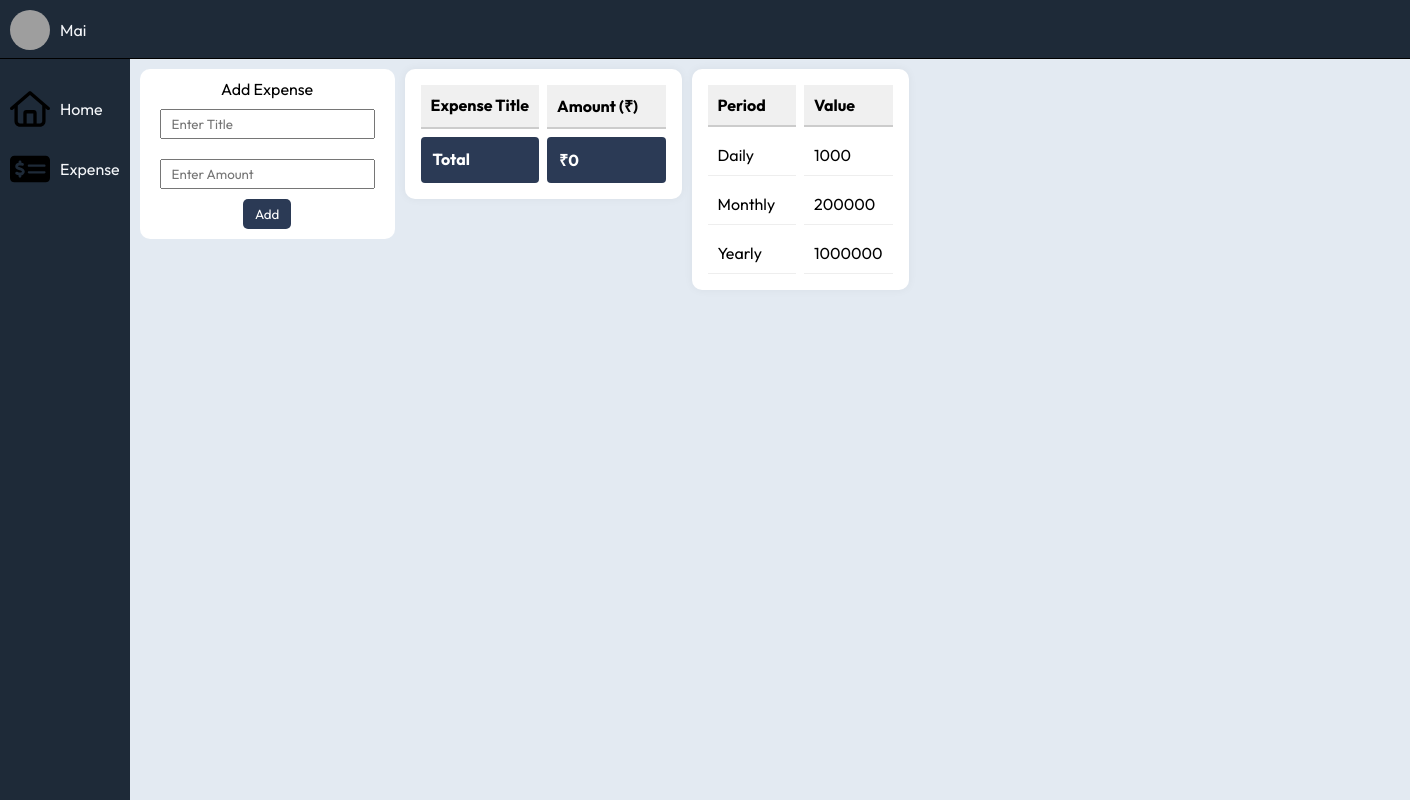
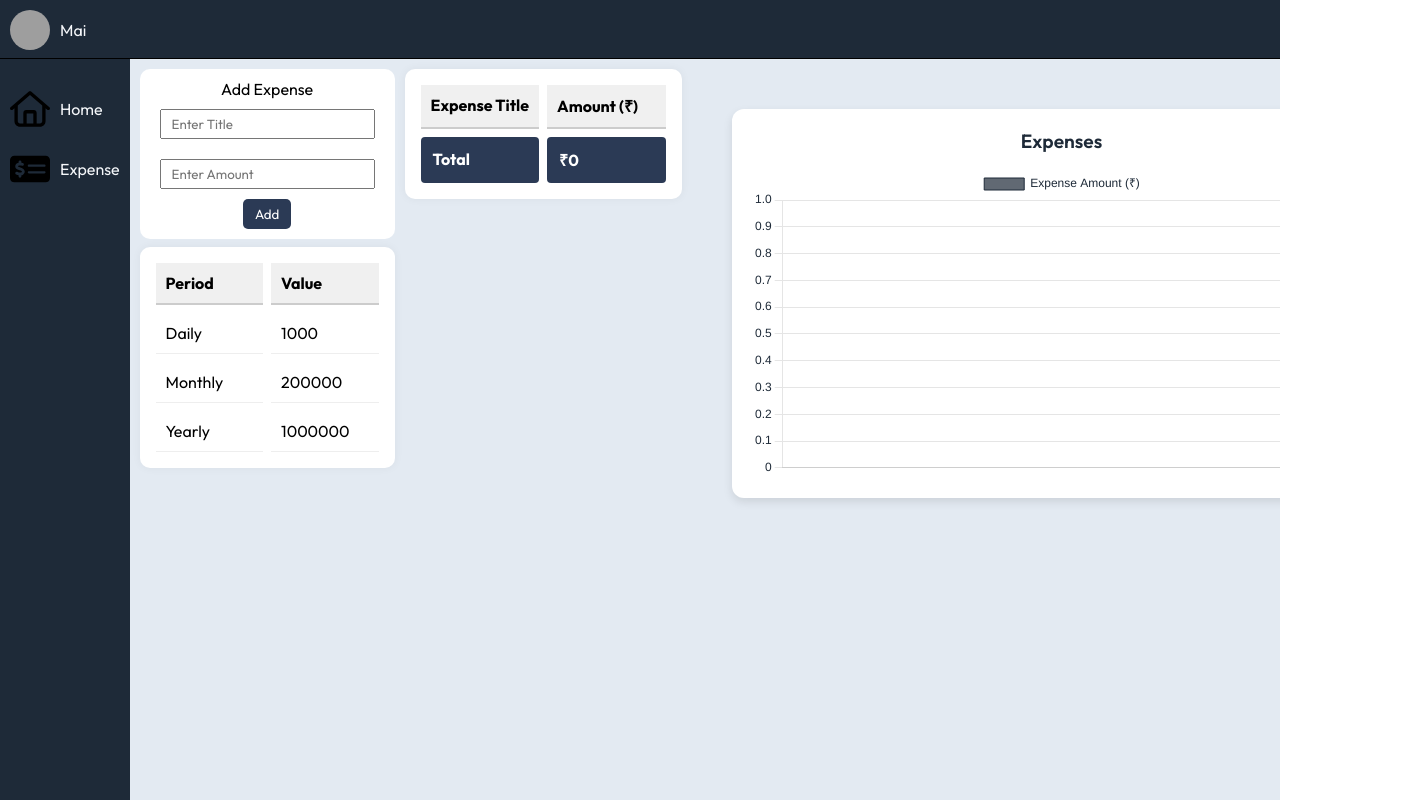
Before and after one commit to Ritesh-Kumar-Verma/Expense-Tracker, a React (Vite) app: page / in a window 1280 px wide. Shown: the top 800 px of the page, 1410 px wide, since content can reach past the window. Built offline with nearby package versions, Linux system fonts and the light colour scheme; grey boxes are pictures that could not be loaded.

Commit message:
Adding Settings

```diff
--- a/package.json
+++ b/package.json
@@ -10,7 +10,9 @@
     "preview": "vite preview"
   },
   "dependencies": {
+    "chart.js": "^4.5.0",
     "react": "^19.1.0",
+    "react-chartjs-2": "^5.3.0",
     "react-dom": "^19.1.0"
   },
   "devDependencies": {
--- a/src/App.jsx
+++ b/src/App.jsx
@@ -1,13 +1,13 @@
 import React from 'react'
 import Sidebar from './Components/Sidebar/Sidebar'
-import Main from './Components/Main/Main'
+import Home from './Components/Home/Home'
 import Trial from './Trial/Trial'
 const App = () => {
   return (
     <>
       <Sidebar/>
-      <Main/>
-      {/* <Trial/> */}
+      <Home/>
+
     </>
   )
 }
--- a/src/Components/Cards/ExpenseCard/ExpenseCard.jsx
+++ b/src/Components/Cards/ExpenseCard/ExpenseCard.jsx
@@ -1,35 +1,40 @@
-import React, { useRef } from 'react'
-import './ExpenseCard.css'
+import React, { useRef } from "react";
+import "./ExpenseCard.css";
 
-
-const ExpenseCard = ({expenseList,addExpense}) => {
+const ExpenseCard = ({ expenseList, addExpense }) => {
   const inputTitleRef = useRef(null);
   const inputAmountRef = useRef(null);
 
+  const addExpenseToList = () => {
+    const title = inputTitleRef.current.value.trim();
+    const amount = parseFloat(inputAmountRef.current.value);
 
-  const addExpenseToList = (inputTitle , inputAmount)=>{
-    const title = inputTitle.current.value;
-    const amount = parseFloat(inputAmount.current.value);
+    if (!title || isNaN(amount) || amount <= 0) {
+      alert("Please enter a valid title and a positive number for amount.");
+      return;
+    }
 
-    addExpense(prevData => ([...prevData, {title,amount}]));
-    inputTitleRef.current.value = '';
-    inputAmountRef.current.value ='';
+    addExpense((prevData) => {
+      const updated = [...prevData, { title, amount }];
+      localStorage.setItem("expenseList", JSON.stringify(updated));
+      return updated;
+    });
 
-  }
-
+    inputTitleRef.current.value = "";
+    inputAmountRef.current.value = "";
+  };
 
   return (
     <div className="add-expense-card">
-        <div className="title">
-            <p>Add Expense</p>
-        </div>
+      <div className="title">
+        <p>Add Expense</p>
+      </div>
 
-        <input type="text" ref={inputTitleRef} placeholder='Enter Title'/>
-        <input type="text" ref={inputAmountRef} placeholder='Enter Amount'/>
-        <button onClick={()=>{addExpenseToList(inputTitleRef , inputAmountRef);}}>Add</button>
+      <input type="text" ref={inputTitleRef} placeholder="Enter Title" />
+      <input type="number" ref={inputAmountRef} placeholder="Enter Amount" />
+      <button onClick={addExpenseToList}>Add</button>
+    </div>
+  );
+};
 
-    </div>
-  )
-}
-
-export default ExpenseCard
+export default ExpenseCard;
--- /dev/null
+++ b/src/Components/ExpenseChart/ExpenseChart.css
@@ -0,0 +1,18 @@
+.chart-container {
+  background-color: white;
+  border-radius: 12px;
+  padding: 20px;
+  margin: 20px;
+  box-shadow: 0 4px 10px rgba(0, 0, 0, 0.1);
+  width: 100%;
+  min-width: 400px;
+  max-width:  700px;
+}
+
+.chart-title {
+  font-size: 1.2rem;
+  margin-bottom: 15px;
+  color: #1e2a38; /* same as your sidebar text */
+  text-align: center;
+  font-weight: 600;
+}
--- /dev/null
+++ b/src/Components/ExpenseChart/ExpenseChart.jsx
@@ -0,0 +1,61 @@
+// components/ExpenseChart.jsx
+import React from 'react';
+import { Bar } from 'react-chartjs-2';
+import './ExpenseChart.css'; // Make sure this file exists
+import {
+  Chart as ChartJS,
+  BarElement,
+  CategoryScale,
+  LinearScale,
+  Tooltip,
+  Legend
+} from 'chart.js';
+
+ChartJS.register(BarElement, CategoryScale, LinearScale, Tooltip, Legend);
+
+const ExpenseChart = ({ expenses }) => {
+  const chartData = {
+    labels: expenses.map(item => item.title),
+    datasets: [
+      {
+        label: 'Expense Amount (₹)',
+        data: expenses.map(item => item.amount),
+        backgroundColor: 'rgba(30, 42, 56, 0.7)', // Matches your sidebar color
+        borderColor: 'rgba(30, 42, 56, 1)',
+        borderWidth: 1
+      }
+    ]
+  };
+
+  const chartOptions = {
+    responsive: true,
+    plugins: {
+      legend: {
+        labels: {
+          color: '#1e2a38'
+        }
+      }
+    },
+    scales: {
+      x: {
+        ticks: {
+          color: '#1e2a38'
+        }
+      },
+      y: {
+        ticks: {
+          color: '#1e2a38'
+        }
+      }
+    }
+  };
+
+  return (
+    <div className="chart-container">
+      <div className="chart-title">Expenses</div>
+      <Bar data={chartData} options={chartOptions} />
+    </div>
+  );
+};
+
+export default ExpenseChart;
--- /dev/null
+++ b/src/Components/Home/Home.css
@@ -0,0 +1,38 @@
+.main-and-header {
+}
+
+.main {
+  background-color: #e3eaf2;
+  width: 100vw;
+  height: 100vh;
+  padding: 10px;
+  display: flex;
+  flex-direction: row;
+
+  gap: 10px;
+
+}
+.left {
+  display: flex;
+  flex-direction: column;
+  gap: 8px;
+}
+.right {
+
+  padding: 20px;
+  background-color: #e3eaf2;
+  height: 100vh;
+
+
+  min-width: 400px;
+  max-width: 700px;
+
+}
+
+.header {
+  background-color: #1e2a38;
+  width: 100vw;
+  height: 59px;
+  border-bottom: solid;
+  border-width: 1px;
+}
--- /dev/null
+++ b/src/Components/Home/Home.jsx
@@ -0,0 +1,44 @@
+import "./Home.css";
+import ExpenseCard from "../Cards/ExpenseCard/ExpenseCard";
+import ListOfExpense from "../Cards/ListOfExpense/ListOfExpense";
+import TimeCard from "../Cards/TimelyExpense/TimeCard";
+import { useEffect, useState } from "react";
+import ExpenseChart from "../ExpenseChart/ExpenseChart";
+
+const Home = () => {
+  const [expenseList, addExpense] = useState([]);
+
+  useEffect(()=>{
+    const storedList = localStorage.getItem("expenseList");
+    if(storedList){
+      addExpense(JSON.parse(storedList));
+    }
+  },[]);
+
+
+  return (
+    <div className="main-and-header">
+      <div className="header"></div>
+
+      <div className="main">
+
+        <div className="left">
+
+        <ExpenseCard expenseList={expenseList} addExpense = {addExpense} />
+        <TimeCard />
+        </div>
+        <div className="mid">
+        <ListOfExpense expenseList={expenseList} />
+        </div>
+        <div className="right">
+          <ExpenseChart expenses={expenseList} />
+        </div>
+
+
+
+      </div>
+    </div>
+  );
+};
+
+export default Home;
--- a/src/Components/Main/Main.css
+++ /dev/null
@@ -1,23 +0,0 @@
-.main-and-header{
-
-
-}
-
-
-.header{
-background-color:#1e2a38;
-width: 100vw;
-height: 59px;
-border-bottom: solid;
-border-width: 1px;
-}
-
-.main{
-    background-color: #E3EAF2;
-    width: 100vw;
-    height: 100vh;
-    padding: 10px;
-    display: inline-flex;
-    gap: 10px;
-
-}
--- a/src/Components/Main/Main.jsx
+++ /dev/null
@@ -1,30 +0,0 @@
-import "./Main.css";
-import ExpenseCard from "../Cards/ExpenseCard/ExpenseCard";
-import ListOfExpense from "../Cards/ListOfExpense/ListOfExpense";
-import TimeCard from "../Cards/TimelyExpense/TimeCard";
-import { useState } from "react";
-
-const Main = () => {
-  const [expenseList, addExpense] = useState([
-
-  ]);
-
-  return (
-    <div className="main-and-header">
-      <div className="header"></div>
-
-      <div className="main">
-
-
-        <ExpenseCard expenseList={expenseList} addExpense = {addExpense} />
-        <ListOfExpense expenseList={expenseList} />
-        <TimeCard />
-
-
-
-      </div>
-    </div>
-  );
-};
-
-export default Main;
--- a/src/index.css
+++ b/src/index.css
@@ -10,4 +10,7 @@
 
 #root{
   display: flex;
+  height: 100vh;
+  width: 100vw;
+  overflow: hidden;
 }
```
Also changed, not shown: src/Components/ExpensesSettings/ExpensesSetting.jsx (added, +9 -0 lines), src/Components/ExpensesSettings/ExpensesSetting.css (added), 1 other file (tests, documents, lock files or other folders).
